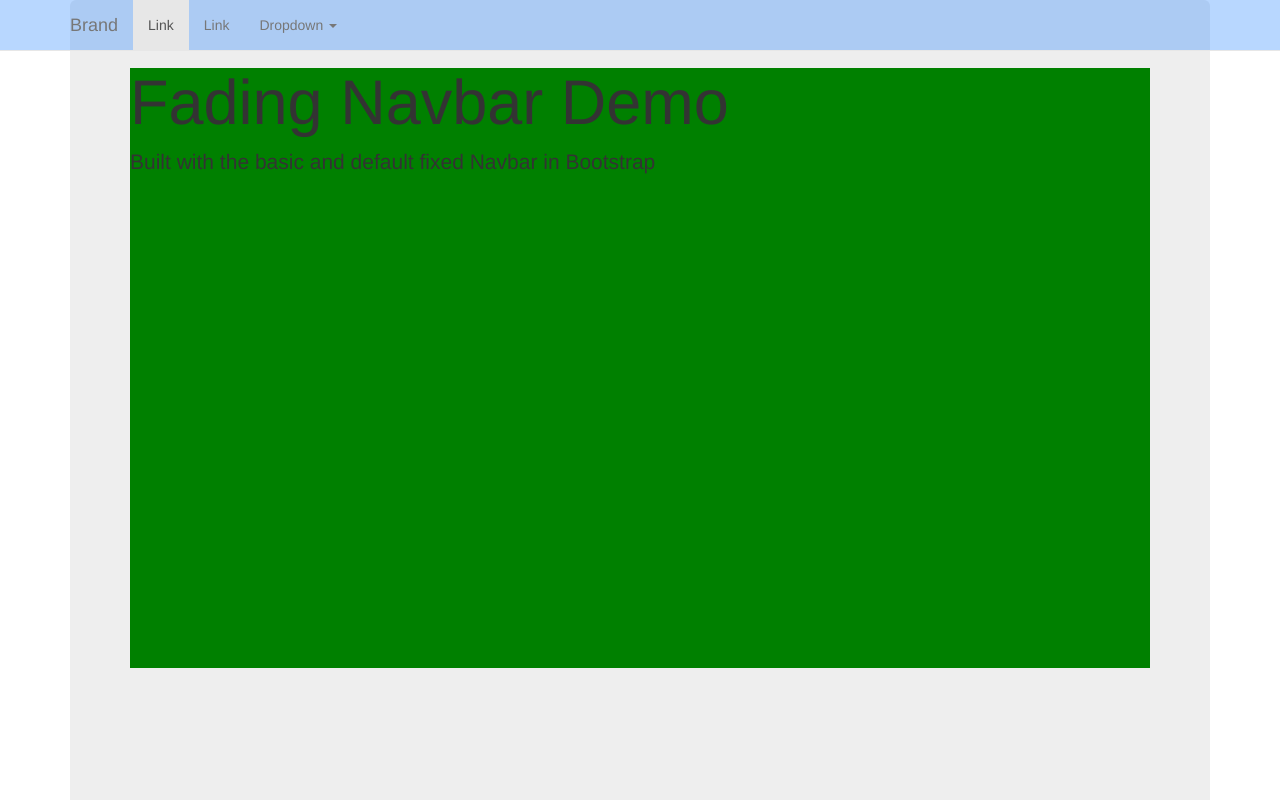
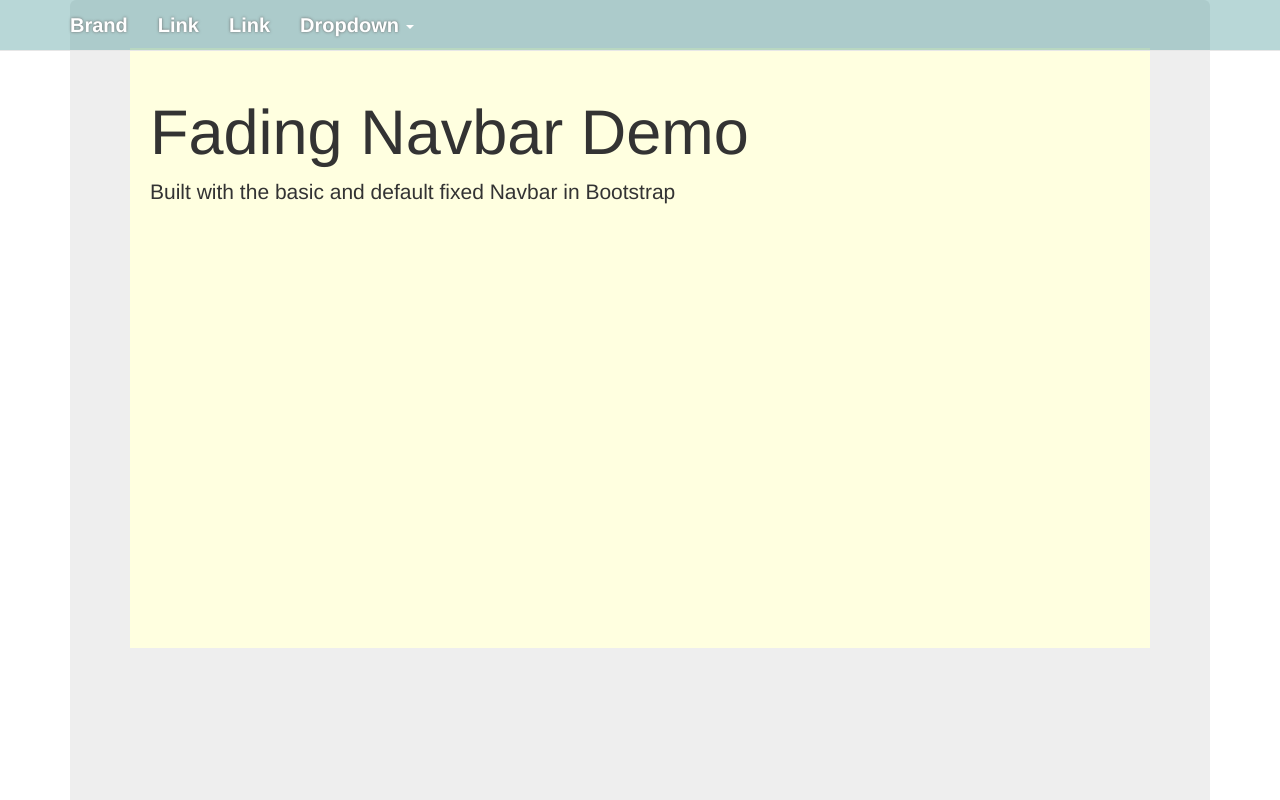
Before and after one commit to amir5000/fadingNav, a plain HTML site: page index.html in a window 1280 px wide. Shown: the top 800 px of the page. Drawn offline with nearby package versions, Linux system fonts and the light colour scheme.

Commit message:
Fixed the demo CSS and other small issues in the demo

```diff
--- a/index.html
+++ b/index.html
@@ -56,7 +56,7 @@
 <script src="fadingNav.js"></script>
 <script type="text/javascript">
 	$('.navbar').fadingNav({
-	    bkgColor: '22, 124, 1244',
+	    bkgColor: '22, 124, 124',
 	    alpha: 0.3
 	});
 </script>
--- a/style.css
+++ b/style.css
@@ -4,5 +4,26 @@
 
 .banner {
 	height: 600px;
-	background-color: green;
+	background-color: lightyellow;
+	padding: 30px 20px;
 }
+
+.navbar-default .navbar-brand,
+.navbar-default .navbar-nav>.active>a,
+.navbar-default .navbar-nav>li>a {
+	color: #FFF;
+	text-shadow: 0 0 3px #666;
+	font-weight: bold;
+	font-size: 20px;
+}
+
+.navbar-default .navbar-nav>.active>a,
+.navbar-default .navbar-nav>.active>a:focus,
+.navbar-default .navbar-nav>.active>a:hover {
+	background-color: transparent;
+}
+
+.navbar-default .navbar-nav>.active>a:focus,
+.navbar-default .navbar-nav>.active>a:hover {
+	color: #555;
+}
```
